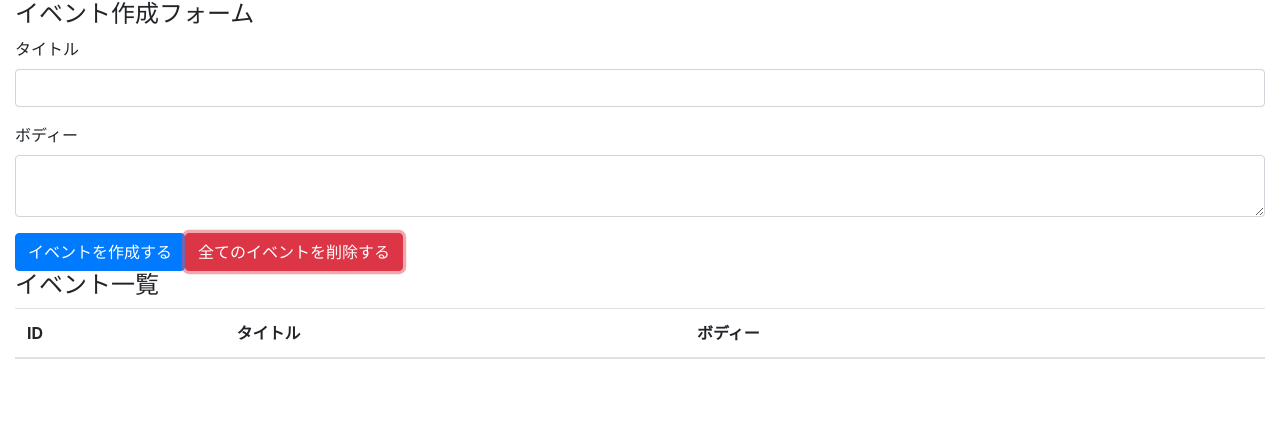
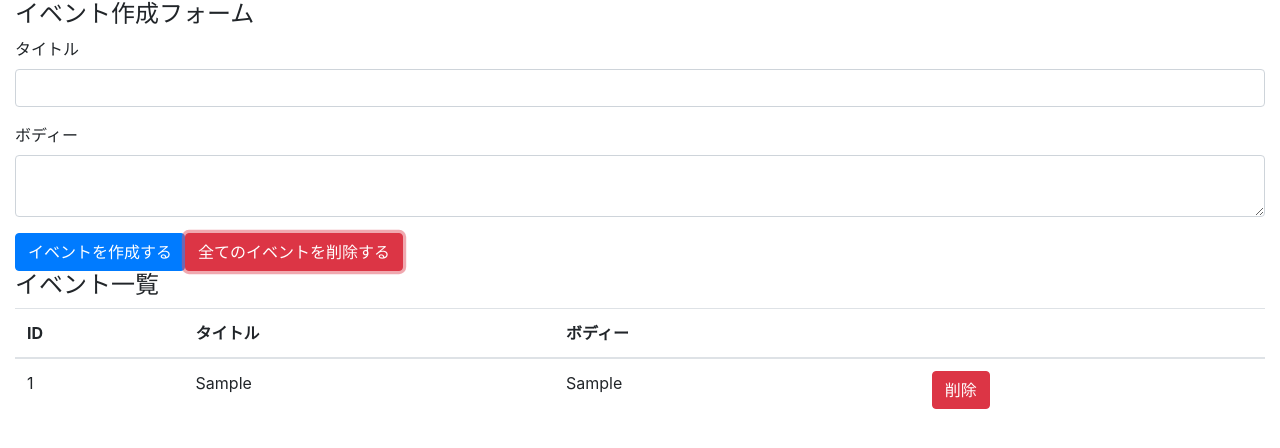
Before and after one commit to reona5/react-hooks-101, a React (Create React App) app: page / in a window 1280 px wide. Both pictures are taken after typing "Sample", "Sample" into the empty fields and a click on the button "全てのイベントを削除する". Shown: the top 448 px of the page. Built offline with nearby package versions, Linux system fonts and the light colour scheme.

Commit message:
display events, refactor and implement remove event button

```diff
--- a/src/components/App.js
+++ b/src/components/App.js
@@ -1,5 +1,6 @@
 import React, { useState, useReducer } from 'react';
 import 'bootstrap/dist/css/bootstrap.min.css';
+import Event from './Event';
 import reducer from '../reducers';
 
 const App = () => {
@@ -62,7 +63,11 @@
             <th />
           </tr>
         </thead>
-        <tbody />
+        <tbody>
+          {state.map((event, index) => (
+            <Event key={index} event={event} dispatch={dispatch} />
+          ))}
+        </tbody>
       </table>
     </div>
   );
--- /dev/null
+++ b/src/components/Event.js
@@ -0,0 +1,27 @@
+import { React } from 'react';
+
+const Event = ({ dispatch, event }) => {
+  const id = event.id;
+  const handleClickDeleteButton = () => {
+    dispatch({ type: 'DELETE_EVENT', id });
+  };
+
+  return (
+    <tr>
+      <td>{id}</td>
+      <td>{event.title}</td>
+      <td>{event.body}</td>
+      <td>
+        <button
+          type="button"
+          className="btn btn-danger"
+          onClick={handleClickDeleteButton}
+        >
+          削除
+        </button>
+      </td>
+    </tr>
+  );
+};
+
+export default Event;
--- a/src/reducers/index.js
+++ b/src/reducers/index.js
@@ -5,9 +5,8 @@
       const length = state.length;
       const id = length === 0 ? 1 : state[length - 1].id + 1;
       return [...state, { id, ...event }];
-
     case 'DELETE_EVENT':
-      return state;
+      return state.filter(event => event.id !== action.id);
     case 'DELETE_ALL_EVENT':
       return [];
     default:
```
